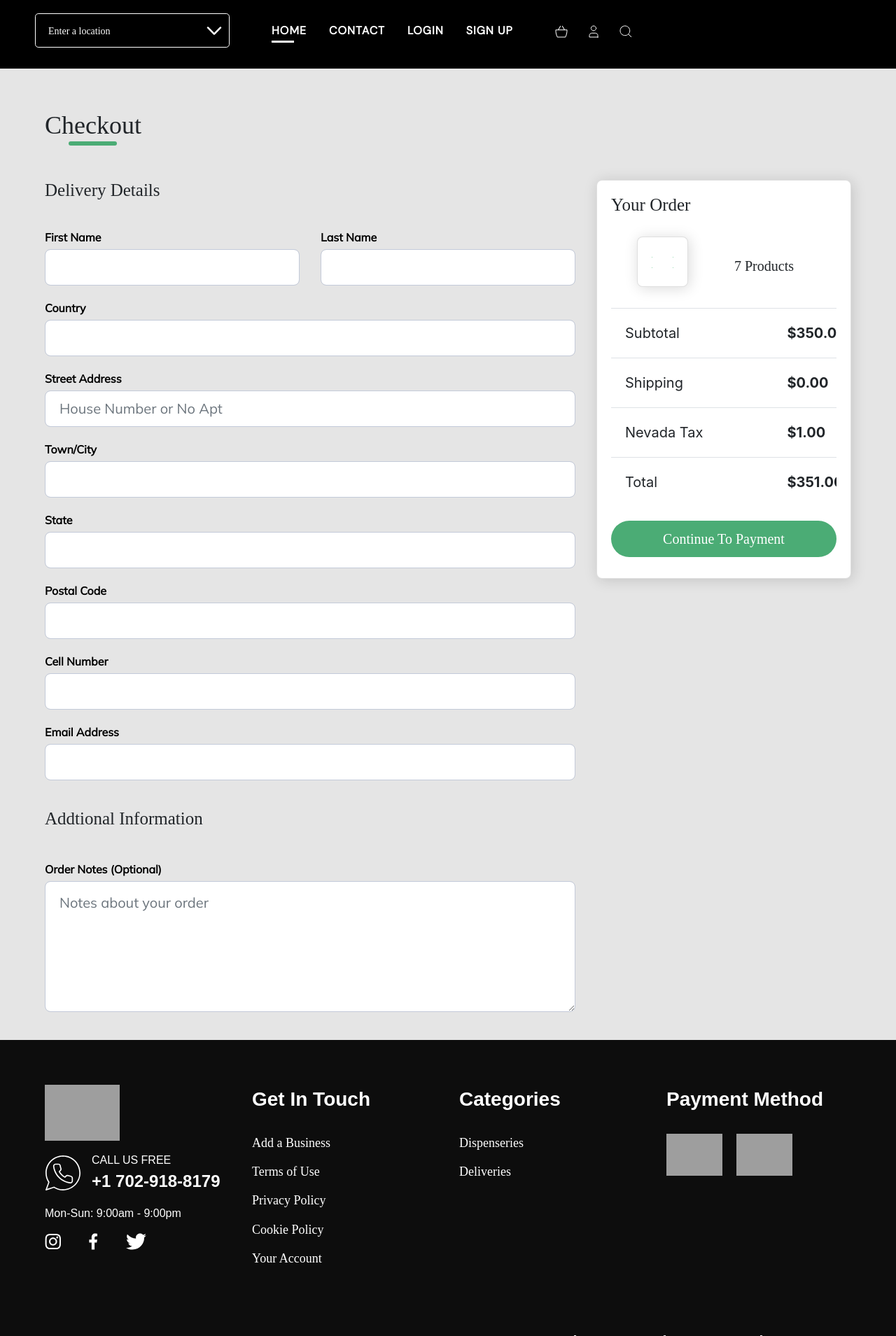
After one commit to umairabbas786/budhub, a PHP site: page /checkout.html in a window 1280 px wide. The commit adds this page. Shown: the part 311-2220 px from the top of the page at 70% size. Run offline with PHP 8.4, Linux system fonts and the light colour scheme; some web fonts are replaced; grey boxes are pictures that could not be loaded.

Commit message:
checkout page added

```diff
--- a/assets/css/style.css
+++ b/assets/css/style.css
@@ -86,6 +86,61 @@ a:hover,a:active{
 }
 
 /*Cookies page style end*/
+
+/*Checkout page*/
+.checkout .contact-form{
+  width: 100%;
+  height: auto;
+}
+
+.checkout .contact-form .form label{
+  font-family: Mulish_Regular, serif;
+font-style: normal;
+font-weight: 800;
+font-size: 16px;
+line-height: 24px;
+color: #000000;
+}
+
+.checkout .contact-form .form input{
+  font-family: Mulish_Regular, serif;
+  font-style: normal;
+  font-size: 20px;
+  /* background: #FFFFFF; */
+  border: 1px solid #C3CAD9;
+  /* box-sizing: border-box; */
+  border-radius: 8px;
+  padding: 2rem;
+  padding-top: 2.5rem;
+  padding-bottom: 2.5rem;
+  /* background-color: #E5E5E5; */
+  color: #506a7f;
+}
+
+.checkout .contact-form .form select{
+  font-family: Mulish_Regular, serif;
+  font-style: normal;
+  font-size: 20px;
+  border: 1px solid #C3CAD9;
+  border-radius: 8px;
+  padding-left: 2rem;
+  color: #5A7184;
+  /* background-color: #E5E5E5; */
+  height: 50px;
+}
+
+.checkout .contact-form .form textarea{
+  font-family: Mulish_Regular, serif;
+  font-style: normal;
+  font-size: 20px;
+  border: 1px solid #C3CAD9;
+  border-radius: 8px;
+  padding: 2rem;
+  padding-top: 1.5rem;
+  /* background-color: #E5E5E5; */
+  color: #5A7184;
+}
+/*Checkout page*/
 
 /*contact us page start*/
 .outer{
@@ -1564,6 +1619,43 @@ border-radius: 6px;
   border-radius: 3px;
   background: #4BAC75;
 }
+.checkout .sub-head{
+  font-family: Montserrat_SemiBold, serif;
+  font-size: 1,5rem;
+}
+
+.checkout .heading {
+  display: flex;
+  flex-direction: column;
+  justify-content: start;
+  align-items: flex-start;
+  font-family: Montserrat_SemiBold, serif;
+  font-size: 2rem;
+}
+.checkout .heading .heading-text {
+  position: relative;
+}
+.checkout .heading .heading-text::after {
+  content: "";
+  position: absolute;
+  top: 100%;
+  left: 25%;
+  right: 25%;
+  width: 50%;
+  height: 0.6rem;
+  border: none;
+  border-radius: 3px;
+  background: #4BAC75;
+}
+
+@media only screen and (max-width: 600px) {
+  .checkout .heading {
+    display: flex;
+    flex-direction: column;
+    justify-content: center;
+    align-items: center;
+  }
+}
 
 .banner {
   height: 90vh;
--- a/cart.html
+++ b/cart.html
@@ -162,7 +162,7 @@
                         <th>$250</th>
                     </tr>
                 </table>
-                <p><a href=""><button class="btn mt-3" style="white-space: nowrap;">Check Out</button></a></p>
+                <p><a href="checkout.html"><button class="btn mt-3" style="white-space: nowrap;">Check Out</button></a></p>
             </div>
         </div>
     </div>
--- /dev/null
+++ b/checkout.html
@@ -0,0 +1,277 @@
+<!DOCTYPE html>
+<html lang="en">
+
+<head>
+    <meta charset="UTF-8" />
+    <meta http-equiv="X-UA-Compatible" content="IE=edge" />
+    <meta name="viewport" content="width=device-width, initial-scale=1.0" />
+    <link rel="stylesheet" href="https://stackpath.bootstrapcdn.com/bootstrap/4.3.1/css/bootstrap.min.css"
+        integrity="sha384-ggOyR0iXCbMQv3Xipma34MD+dH/1fQ784/j6cY/iJTQUOhcWr7x9JvoRxT2MZw1T" crossorigin="anonymous">
+    <!-- <link rel="stylesheet" href="homepage.css"> -->
+
+    <link rel="stylesheet" href="assets/css/style.css">
+</head>
+
+<body>
+    <nav class="navbar">
+        <button class="menu-img">
+            <img src="assets/img/bar-menu.svg" alt="menu" onclick="openDrawer()">
+        </button>
+
+        <img src="assets/img/logo.svg" alt="" class="brand">
+
+        <button class="close-btn" id="drawer-close-btn" onclick="closeDrawer()">
+            <img src="assets/img/close-icon.svg" alt="menu">
+        </button>
+
+        <div class="drawer" id="drawer">
+
+            <img src="assets/img/logo.svg" alt="" class="drawer-brand">
+
+            <div class="location">
+                <input type="text" placeholder="Enter a location" class="location-input">
+                <img src="assets/img/location-icon.svg" alt="" class="location-icon">
+            </div>
+
+            <div class="navigation">
+                <a href="index.html" class="nav-links" autofocus>HOME</a>
+                <a href="contact-us.html" class="nav-links">CONTACT</a>
+                <a href="login.html" class="nav-links">LOGIN</a>
+                <a href="signup.html" class="nav-links">SIGN UP</a>
+            </div>
+
+            <div class="right-icons">
+                <a href="cart.html"><img src="assets/img/cart.svg" alt="" class="cart"></a>
+                <a href="#"><img src="assets/img/profile.svg" alt="" class="profile"></a>
+                <a href="#"><img src="assets/img/navbar-search.svg" alt="" class="search"></a>
+            </div>
+        </div>
+    </nav>
+
+    <div class="main checkout mb-5">
+        <div class="heading">
+            <h1 class="heading-text">Checkout</h1>
+        </div>
+        <form action="" method="POST">
+        <div class="row mt-n5">
+            <div class="col-md-8 col-12 contact-form">
+                <h1 class="sub-head">Delivery Details</h1>
+                    <div class="row form mt-5">
+                    <div class="col-md-6 mt-3">
+                        <div class="form-group">
+                            <label for="exampleInputEmail1">First Name</label>
+                            <input type="text" class="form-control" id="exampleInputEmail1" aria-describedby="emailHelp">
+                        </div>
+                    </div>
+                    <div class="col-md-6 mt-3">
+                        <div class="form-group">
+                            <label for="exampleInputEmail1">Last Name</label>
+                            <input type="text" class="form-control" id="exampleInputEmail1" aria-describedby="emailHelp">
+                        </div>
+                    </div>
+                    <div class="col-md-12 mt-3">
+                        <div class="form-group">
+                            <label for="exampleInputEmail1">Country</label>
+                            <input type="text" class="form-control" id="exampleInputEmail1" aria-describedby="emailHelp">
+                        </div>
+                    </div>
+                    <div class="col-md-12 mt-3">
+                        <div class="form-group">
+                            <label for="exampleInputEmail1">Street Address</label>
+                            <input type="text" class="form-control" id="exampleInputEmail1" aria-describedby="emailHelp" placeholder="House Number or No Apt">
+                        </div>
+                    </div>
+                    <div class="col-md-12 mt-3">
+                        <div class="form-group">
+                            <label for="exampleInputEmail1">Town/City</label>
+                            <input type="text" class="form-control" id="exampleInputEmail1" aria-describedby="emailHelp">
+                        </div>
+                    </div>
+                    <div class="col-md-12 mt-3">
+                        <div class="form-group">
+                            <label for="exampleInputEmail1">State</label>
+                            <input type="text" class="form-control" id="exampleInputEmail1" aria-describedby="emailHelp">
+                        </div>
+                    </div>
+                    <div class="col-md-12 mt-3">
+                        <div class="form-group">
+                            <label for="exampleInputEmail1">Postal Code</label>
+                            <input type="number" class="form-control" id="exampleInputEmail1" aria-describedby="emailHelp">
+                        </div>
+                    </div>
+                    <div class="col-md-12 mt-3">
+                        <div class="form-group">
+                            <label for="exampleInputEmail1">Cell Number</label>
+                            <input type="number" class="form-control" id="exampleInputEmail1" aria-describedby="emailHelp">
+                        </div>
+                    </div>
+                    <div class="col-md-12 mt-3">
+                        <div class="form-group">
+                            <label for="exampleInputEmail1">Email Address</label>
+                            <input type="email" class="form-control" id="exampleInputEmail1" aria-describedby="emailHelp">
+                        </div>
+                    </div>
+                    <div class="col-md-12 my-5">
+                        <h1 class="sub-head">Addtional Information</h1>
+                    </div>
+                    <div class="col-md-12 mt-3">
+                        <div class="form-group">
+                            <label for="exampleFormControlTextarea1">Order Notes (Optional)</label>
+                            <textarea class="form-control" id="exampleFormControlTextarea1" rows="5" placeholder="Notes about your order"></textarea>
+                          </div>
+                    </div>
+                </div>
+            </div>
+            <div class="col-md-4 col-12 bill">
+                <div class="card">
+                    <h1 class="sub-head mb-5" style="font-size: 2.5rem;">Your Order</h1>
+                    <div class="row">
+                        <div class="col-6">
+                            <div class="card mx-auto mb-5" style="width: 50%;height: auto;">
+                                <div class="row">
+                                    <div class="col-6">
+                                        <img src="assets/img/arrow.png" width="40" height="40" alt="">
+                                    </div>
+                                    <div class="col-6">
+                                        <img src="assets/img/arrow.png" width="40" height="40" alt="">
+                                    </div>
+                                    <div class="col-6">
+                                        <img src="assets/img/arrow.png" width="40" height="40" alt="">
+                                    </div>
+                                    <div class="col-6">
+                                        <img src="assets/img/arrow.png" width="40" height="40" alt="">
+                                    </div>
+                                </div>
+                            </div>
+                        </div>
+                        <div class="col-6">
+                            <h2 class="sub-head mt-5"> 7 Products</h2>
+                        </div>
+                    </div>
+                    <table class="table table-responsive" style="overflow: hidden;white-space: nowrap;">
+                        <tr>
+                            <td>Subtotal</td>
+                            <th>$350.00</th>
+                        </tr>
+                        <tr>
+                            <td>Shipping</td>
+                            <th>$0.00</th>
+                        </tr>
+                        <tr>
+                            <td>Nevada Tax</td>
+                            <th>$1.00</th>
+                        </tr>
+                        <tr>
+                            <td>Total</td>
+                            <th>$351.00</th>
+                        </tr>
+                    </table>
+                    <p><button type="submit" class="btn btn-block mt-3" style="white-space: nowrap;">Continue To Payment</button></p>
+                </div>
+            </div>
+        </div>
+    </form>
+    </div>
+
+
+    <div class="footer">
+        <div class="footer-content">
+            <div class="f-top">
+                <div class="f-col-1">
+
+                    <div class="f-logo-img mb-md-0 mb-5">
+                        <img src="assets/img/logo.svg" class="f-logo-img" alt="logo">
+                    </div>
+
+                    <div class="f-whatsapp-contact ml-n4">
+                        <img src="assets/img/whatsapp_icon.svg" class="whatsapp_icon" alt="icon">
+                        <div class="phone">
+                            <div class="para">
+                                CALL US FREE
+                            </div>
+                            <div class="num">
+                                +1 702-918-8179
+                            </div>
+                        </div>
+                    </div>
+
+                    <div class="contact-date">
+                        Mon-Sun: 9:00am - 9:00pm
+                    </div>
+
+                    <div class="social-icons">
+                        <img src="assets/img/instagram.svg" alt="">
+                        <img src="assets/img/facebook-f.svg" alt="">
+                        <img src="assets/img/twitter.svg" alt="">
+                    </div>
+
+                </div>
+                <div class="f-col-2">
+
+                    <div class="title">
+                        Get In Touch
+                    </div>
+
+                    <div class="simple_links">
+                        <a href="#">Add a Business</a>
+                        <a href="#">Terms of Use</a>
+                        <a href="#">Privacy Policy</a>
+                        <a href="cookie-policy.html">Cookie Policy</a>
+                        <a href="#">Your Account</a>
+                    </div>
+
+                </div>
+                <div class="f-col-3">
+                    <div class="title">
+                        Categories
+                    </div>
+                    <div class="simple_links">
+                        <a href="#">Dispenseries</a>
+                        <a href="#">Deliveries</a>
+                    </div>
+                </div>
+                <div class="f-col-4">
+                    <div class="title">
+                        Payment Method
+                    </div>
+
+                    <div class="cash">
+                        <img src="assets/img/dollar.svg" alt="logo">
+                        <img src="assets/img/stripe.svg" alt="logo">
+                    </div>
+                </div>
+            </div>
+
+            <div class="f-bottom">
+                <p class="f-b-left">
+                    Maria brandings © All rights reserved Copyrights 2021
+                </p>
+                <div class="f-b-right">
+                    <a href="#" class="b-nav">HOME</a>
+                    <div class="v-line"></div>
+                    <a href="#" class="b-nav">SHOP</a>
+                    <div class="v-line"></div>
+                    <a href="#" class="b-nav">ABOUT</a>
+                    <div class="v-line"></div>
+                    <a href="#" class="b-nav">CONTACTS</a>
+                </div>
+            </div>
+        </div>
+    </div>
+
+
+    <script src="https://code.jquery.com/jquery-3.3.1.slim.min.js"
+        integrity="sha384-q8i/X+965DzO0rT7abK41JStQIAqVgRVzpbzo5smXKp4YfRvH+8abtTE1Pi6jizo" crossorigin="anonymous">
+    </script>
+    <script src="https://cdnjs.cloudflare.com/ajax/libs/popper.js/1.14.7/umd/popper.min.js"
+        integrity="sha384-UO2eT0CpHqdSJQ6hJty5KVphtPhzWj9WO1clHTMGa3JDZwrnQq4sF86dIHNDz0W1" crossorigin="anonymous">
+    </script>
+    <script src="https://stackpath.bootstrapcdn.com/bootstrap/4.3.1/js/bootstrap.min.js"
+        integrity="sha384-JjSmVgyd0p3pXB1rRibZUAYoIIy6OrQ6VrjIEaFf/nJGzIxFDsf4x0xIM+B07jRM" crossorigin="anonymous">
+    </script>
+    <script src="assets/js/navbar.js"></script>
+    <script src="https://unpkg.com/swiper@8/swiper-bundle.min.js"></script>
+    <script src="assets/js/slider.js"></script>
+</body>
+
+</html>
```
Also changed, not shown: checkout page.html (deleted, +0 -12 lines).
